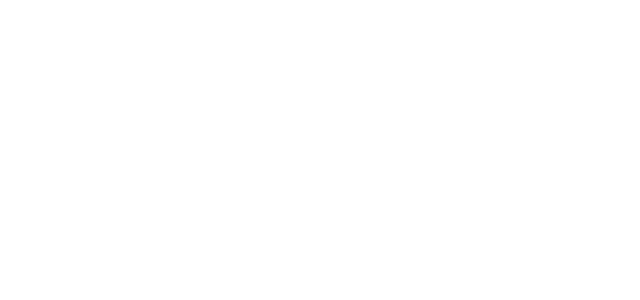
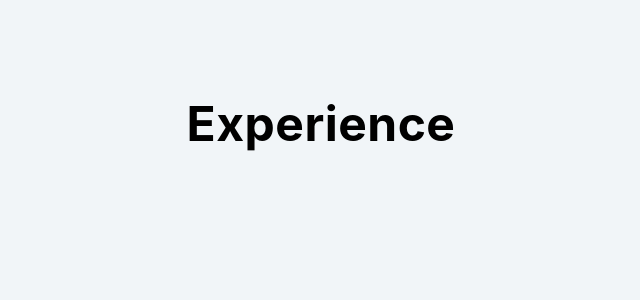
Before and after one commit to sagarxoxo/SmallPracticeProject, a React (Create React App) app: page /experience in a window 1280 px wide. Before the commit this address had no page. Shown: the top 300 px of the page, without its empty margins (319-959 px from the left). Built offline with nearby package versions, Linux system fonts and the light colour scheme.

Commit message:
added Experience

```diff
--- a/src/App.js
+++ b/src/App.js
@@ -6,6 +6,7 @@
 import Tours from './Pages/Tours/Tours';
 import Reviews from './Pages/Reviews/Reviews';
 import Menu from './Pages/Menu/Menu';
+import Experience from './Pages/Experience/Experience';
 
 function App() {
   return (
@@ -16,6 +17,7 @@
         <Route path="/tours" exact element={<Tours />}></Route>
         <Route path="/reviews" exact element={<Reviews />}></Route>
         <Route path="/menus" exact element={<Menu />}></Route>
+        <Route path="/experience" exact element={<Experience />}></Route>
       </Routes>
     </BrowserRouter>
   );
--- /dev/null
+++ b/src/Pages/Experience/Experience.css
@@ -0,0 +1,8 @@
+.exPage{
+    background-color: #F1F5F8;
+    width: 100%;
+    height: 100vh;
+    margin: 0px;
+    padding: 100px 0px;
+    text-align: center;
+}
--- /dev/null
+++ b/src/Pages/Experience/Experience.js
@@ -0,0 +1,10 @@
+import React from 'react'
+import "./Experience.css"
+
+export default function Experience() {
+  return (
+    <div className='exPage'>
+        <h1 className='text-5xl font-bold'>Experience</h1>
+    </div>
+  )
+}
--- a/src/Pages/Home.js
+++ b/src/Pages/Home.js
@@ -20,6 +20,10 @@
         BR: "Menu",
         linkName: "menus",
     },
+    {
+        BR: "Experience",
+        linkName: "experience",
+    },
 ]
     return (
         <div className='homePage'>
--- a/src/index.css
+++ b/src/index.css
@@ -1,3 +1,7 @@
+@tailwind base;
+@tailwind components;
+@tailwind utilities;
+
 body {
   margin: 0;
   font-family: -apple-system, BlinkMacSystemFont, 'Segoe UI', 'Roboto', 'Oxygen',
--- /dev/null
+++ b/tailwind.config.js
@@ -0,0 +1,10 @@
+/** @type {import('tailwindcss').Config} */
+module.exports = {
+    content: [
+      "./src/**/*.{js,jsx,ts,tsx}",
+    ],
+    theme: {
+      extend: {},
+    },
+    plugins: [],
+  }
```
